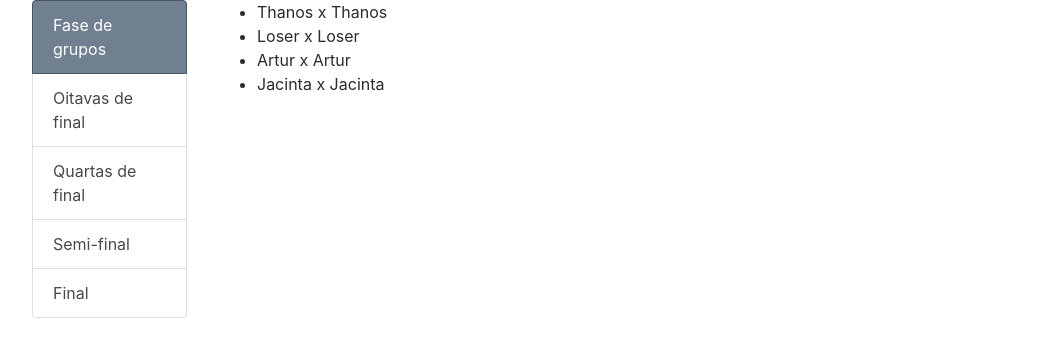
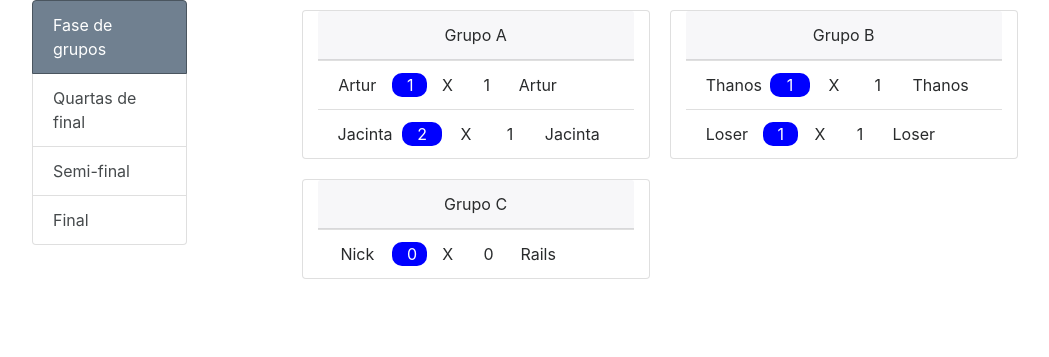
Before and after one commit to flpn/robocode_competition, a Django app: page /partidas/ in a window 1280 px wide. Shown: the part 94-451 px from the top of the page, without its empty margins (68-1117 px from the left). Run offline with Django 3.2, Linux system fonts and the light colour scheme; data comes from the database, SQL or seed files in the repository; some libraries are stand-ins or nearby versions.

Commit message:
Refactoring views and models to fit in the new database entity design

```diff
--- a/hotsite/admin.py
+++ b/hotsite/admin.py
@@ -1,5 +1,5 @@
 from django.contrib import admin
-from .models import Player, Match
+from .models import Player, Match, Stage, Group
 
 
-admin.site.register([Player, Match])
+admin.site.register([Player, Match, Stage, Group])
--- a/hotsite/models.py
+++ b/hotsite/models.py
@@ -2,13 +2,34 @@ from django.db import models
 from django.urls import reverse
 
 
+class Stage(models.Model):
+    name = models.CharField(max_length=50)
+    initial_date = models.DateField(null=True, blank=True)
+    final_date = models.DateField(null=True, blank=True)
+
+    def __str__(self):
+        return self.name
+
+
+class Group(models.Model):
+    name = models.CharField(max_length=50)
+
+    def __str__(self):
+        return self.name
+
+
 class Player(models.Model):
+    class Meta:
+        ordering = ['-score']
+
     STATE_CHOICES = ((True, 'Sim'), (False, 'Não'),)
 
+    group = models.ForeignKey(Group, on_delete=models.CASCADE, null=True, blank=True)
     name = models.CharField(max_length=50)
     email = models.EmailField()
     robot_name = models.CharField(max_length=50)
     contributor = models.BooleanField(default=False, verbose_name='Desejo contribuir com o valor de R$ 5,00', choices=STATE_CHOICES)
+    score = models.IntegerField(default=0)
 
     def __str__(self):
         return '{} - {} - {}'.format(self.name, self.email, self.robot_name)
@@ -18,18 +39,11 @@ class Player(models.Model):
 
 
 class Match(models.Model):
-    CATEGORY_CHOICES = (
-        ('groups', 'Fase de grupos'),
-        ('16', 'Oitavas de final'),
-        ('8', 'Quartas de final'),
-        ('4', 'Semi-final'),
-        ('2', 'Final'),)
-
+    stage = models.ForeignKey(Stage, on_delete=models.CASCADE, related_name='match_set', null=True, blank=True)
     player_one = models.ForeignKey(Player, on_delete=models.CASCADE, related_name='player_one')
-    score_player_one = models.IntegerField()
+    score_player_one = models.IntegerField(default=0)
     player_two = models.ForeignKey(Player, on_delete=models.CASCADE, related_name='player_two')
-    score_player_two = models.IntegerField()
-    category = models.CharField(max_length=100, choices=CATEGORY_CHOICES, default='groups')
+    score_player_two = models.IntegerField(default=0)
     date = models.DateField(null=True, blank=True)
     winner = models.ForeignKey(Player, on_delete=models.CASCADE, related_name='winner', null=True, blank=True)
 
--- a/hotsite/static/hotsite/css/style.css
+++ b/hotsite/static/hotsite/css/style.css
@@ -58,3 +58,9 @@
 #success-message {
     display: none;
 }
+
+.player-score {
+  background-color: blue;
+  color: white;
+  border-radius: 10px;
+}
--- a/hotsite/templates/hotsite/match_list.html
+++ b/hotsite/templates/hotsite/match_list.html
@@ -9,7 +9,6 @@
             <div class="col-md-2">
                 <div class="list-group" id="list-tab" role="tablist">
                 <a class="categories list-group-item list-group-item-action active" id="groups" data-toggle="list" href="#list-group" role="tab" aria-controls="home">Fase de grupos</a>
-                <a class="categories list-group-item list-group-item-action" id="16" data-toggle="list" href="#list-16" role="tab" aria-controls="profile">Oitavas de final</a>
                 <a class="categories list-group-item list-group-item-action" id="8" data-toggle="list" href="#list-8" role="tab" aria-controls="8">Quartas de final</a>
                 <a class="categories list-group-item list-group-item-action" id="4" data-toggle="list" href="#list-4" role="tab" aria-controls="settings">Semi-final</a>
                 <a class="categories list-group-item list-group-item-action" id="2" data-toggle="list" href="#list-2" role="tab" aria-controls="final">Final</a>
@@ -27,9 +26,9 @@
     	$('a').click(function() {
     		$.ajax({
     			type: 'GET',
-    			url: "{% url 'hotsite:async-match-list' %}",
+    			url: "{% url 'hotsite:list-matches-by-stage' %}",
     			data: {
-    				'category': this.id
+    				'stage_id': this.id
     			},
     			success: function(data) {
     				$('#match-list-category').html(data)
--- a/hotsite/templates/hotsite/match_list_ajax.html
+++ b/hotsite/templates/hotsite/match_list_ajax.html
@@ -1,10 +1,75 @@
 <div  id="match-list-category">
-	<ul>
-	{% for match in object_list %}
-		<li>{{ match }}</li>
+	{% for stage in object_list %}
+		{% if stage.name == 'Fase de Grupos' %}
 
-		{% empty %}
-		<span>Não há partidas cadastradas!</span>
+		<div class="row offset-md-1">
+
+			{% for group, matches in matches_by_group.items %}
+				{% if matches %}
+						<div class="card text-center col-md-5" style="margin: 10px">
+							<div class="card-header">
+								{{ group }}
+							</div>
+
+							<ul class="list-group list-group-flush">
+							{% for match in matches %}
+								<li class="list-group-item">
+									<div class="row">
+
+										<div class="col-md-5">
+											<div class="row">
+												<div class="col-md-8">
+													{{ match.player_one.robot_name }}
+												</div>
+												<div class="col-md-4 player-score">
+													{{ match.score_player_one }}
+												</div>
+											</div>
+										</div>
+
+										<div class="col-md-2">
+											X
+										</div>
+
+										<div class="col-md-5">
+											<div class="row">
+												<div class="col-md-4">
+													{{ match.score_player_two }}
+												</div>
+												<div class="col-md-8">
+													{{ match.player_two.robot_name }}
+												</div>
+											</div>
+										</div>
+
+									</div>
+								</li>
+							{% endfor %}
+							</ul>
+						</div>
+				{% endif %}
+			{% endfor %}
+		</div>
+
+		{% else %}
+			<div class="row" style="width: 18rem;">
+				<div class="card text-center" style="width: 18rem;">
+					<div class="card-header">
+						{{ stage.name }}
+					</div>
+
+					<ul class="list-group list-group-flush">
+						{% for match in stage.match_set.all %}
+							<li class="list-group-item">{{ match }}</li>
+
+								{% empty %}
+								<span>Não há partidas cadastradas!</span>
+						{% endfor %}
+					</ul>
+
+				</div>
+			</div>
+
+		{% endif %}
 	{% endfor %}
-	</ul>
 </div>
--- a/hotsite/urls.py
+++ b/hotsite/urls.py
@@ -7,6 +7,6 @@ app_name = 'hotsite'
 urlpatterns = [
     path('', views.HomeView.as_view(), name='home'),
     path('registrar/', views.CreatePlayerView.as_view(), name='create-player'),
-    path('partidas/', views.ListMatchesView.as_view(), name='list-matches'),
-    path('async_match_list/', views.async_match_list, name='async-match-list'),
+    path('partidas/', views.ListMatchView.as_view(), name='list-matches'),
+    path('partidas_grupo/', views.ListMatchByStageView.as_view(), name='list-matches-by-stage'),
 ]
--- a/hotsite/views.py
+++ b/hotsite/views.py
@@ -1,7 +1,7 @@
 from django.shortcuts import render
 from django.views.generic import TemplateView, CreateView, DetailView, ListView
 
-from .models import Player, Match
+from .models import Player, Match, Stage, Group
 from .forms import PlayerForm
 
 
@@ -14,25 +14,51 @@ class CreatePlayerView(CreateView):
     template_name = 'hotsite/create_player.html'
 
 
-class ListMatchesView(ListView):
+class ListMatchView(ListView):
     template_name = 'hotsite/match_list.html'
 
     def get_queryset(self):
-    	return Match.objects.filter(category__iexact='groups')
+    	return Stage.objects.filter(name__iexact='Fase de Grupos')
+
+    def get_context_data(self, *args, **kwargs):
+        context = super(ListMatchView, self).get_context_data(*args, **kwargs)
+
+        return get_match_list_by_group_context(context)
 
 
-def async_match_list(request):
-	context = {}
+class ListMatchByStageView(ListView):
+    template_name = 'hotsite/match_list_ajax.html'
 
-	context['object_list'] = Match.objects.filter(category__iexact='groups')
+    def get_queryset(self):
+        stage_id = self.request.GET.get('stage_id')
+        stages_names = {
+            'groups': 'Fase de Grupos',
+            '16': 'Oitavas de Final',
+            '8': 'Quartas de Final',
+            '4': 'Semifinal',
+            '2': 'Final'
+        }
 
-	if request.method == 'GET':
-		category = request.GET.get('category')
+        stage_name = stages_names[stage_id]
 
-		if category != None:
-			context['object_list'] = Match.objects.filter(category__iexact=category)
+        if stage_name:
+            return Stage.objects.filter(name__iexact=stage_name)
+        else:
+            return Stage.objects.filter(name__iexact='Fase de Grupos')
 
-	return render(request, 'hotsite/match_list_ajax.html', context)
+    def get_context_data(self, *args, **kwargs):
+        context = super(ListMatchByStageView, self).get_context_data(*args, **kwargs)
+
+        return get_match_list_by_group_context(context)
 
 
-# ?
+def get_match_list_by_group_context(context):
+    groups = Group.objects.all()
+    matches_by_group = {}
+
+    for group in groups:
+        matches_by_group[group.name] = Match.objects.filter(player_one__group=group, stage__name='Fase de Grupos')
+
+    context['matches_by_group'] = matches_by_group
+
+    return context
```
Also changed, not shown: db.sqlite3, hotsite/migrations/0010_auto_20180605_0014.py (added), hotsite/migrations/0011_player_group.py (added).
